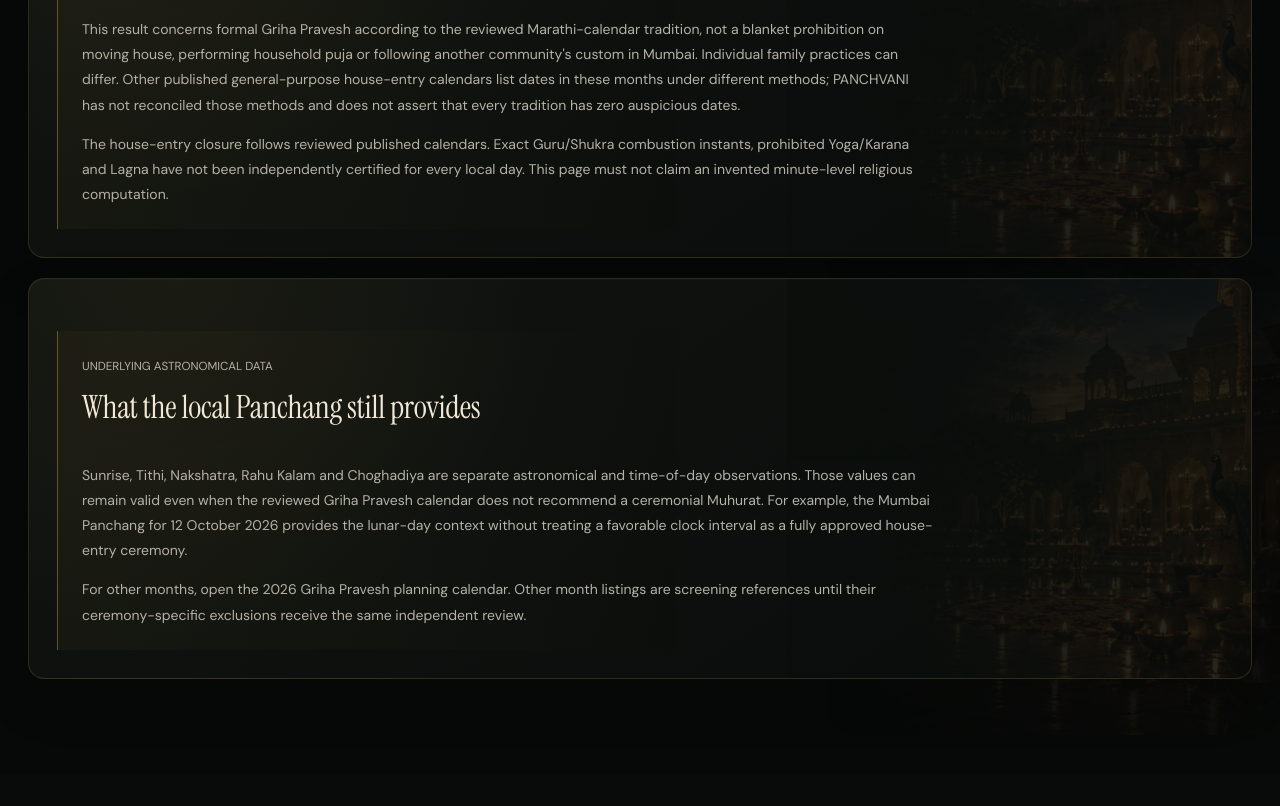
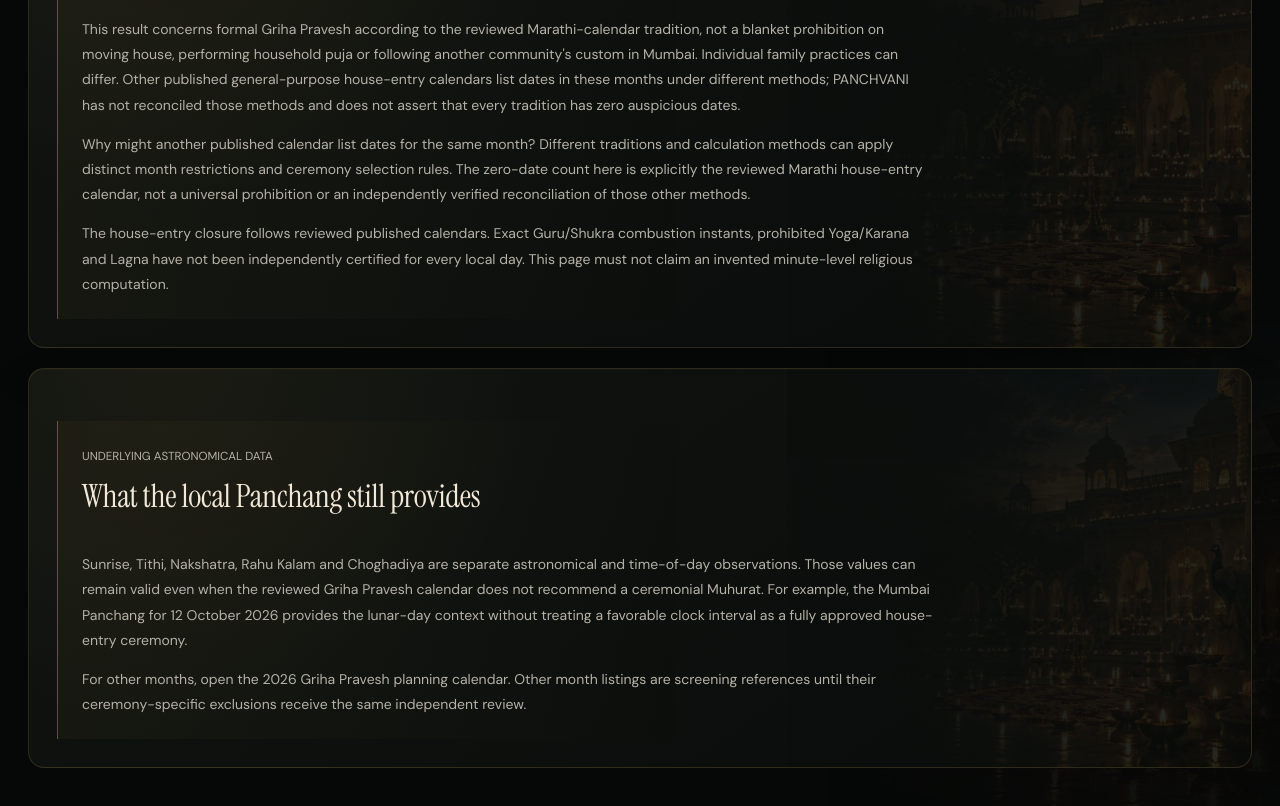
Before and after one commit to SviatF/chanag.xx, a Next.js app: page /muhurat/griha-pravesh/2026/10/mumbai in a window 1280 px wide. Shown: the part 1320-2126 px from the top of the page. Before the commit the page ends 2095 px from the top, so only its background shows below. Built offline with nearby package versions, Linux system fonts and the light colour scheme.

Commit message:
audit(truth): distinguish source disagreements, ceremonies and community scope in components/VerifiedMuhuratClosurePage.tsx

```diff
--- a/components/VerifiedMuhuratClosurePage.tsx
+++ b/components/VerifiedMuhuratClosurePage.tsx
@@ -42,12 +42,13 @@ export default function VerifiedMuhuratClosurePage({event,year,month,city,baseli
       <small>WHY THERE IS NO {monthName.toUpperCase()} SHORTLIST</small>
       <h2>Why are no customary Marathi {isWedding?"wedding":"house-entry"} Muhurat dates recommended?</h2>
       <p>{closure.explanation}</p>
-      <p>{closure.periodNote} All {new Date(Date.UTC(year,month,0)).getUTCDate()} civil dates of {monthName} are excluded under the named convention. This page does not promote an otherwise favorable hourly window to a confirmed marriage recommendation.</p>
+      <p>{closure.periodNote} All {new Date(Date.UTC(year,month,0)).getUTCDate()} civil dates of {monthName} are excluded under the named convention. This page does not promote an otherwise favorable hourly window to a confirmed {isWedding?"wedding":"Griha Pravesh"} recommendation.</p>
     </div></section>
     <section className="wide-panel"><div className="seo-copy">
       <small>REGIONAL AND COMMUNITY CONVENTIONS</small>
       <h2>Does the same rule apply to every {isWedding?"wedding":"house-entry"} ceremony?</h2>
       <p>{closure.alternativesNote}</p>
+      {!isWedding?<p>Why might another published calendar list dates for the same month? Different traditions and calculation methods can apply distinct month restrictions and ceremony selection rules. The zero-date count here is explicitly the reviewed Marathi house-entry calendar, not a universal prohibition or an independently verified reconciliation of those other methods.</p>:null}
       <p>{isWedding
         ?"Separate calculations such as Venus/Jupiter combustion, Yoga, Karana, Lagna and personalized compatibility are not independently certified here. The marriage closure follows the reviewed Marathi Chaturmas convention."
         :"The house-entry closure follows reviewed published calendars. Exact Guru/Shukra combustion instants, prohibited Yoga/Karana and Lagna have not been independently certified for every local day. This page must not claim an invented minute-level religious computation."}</p>
```
